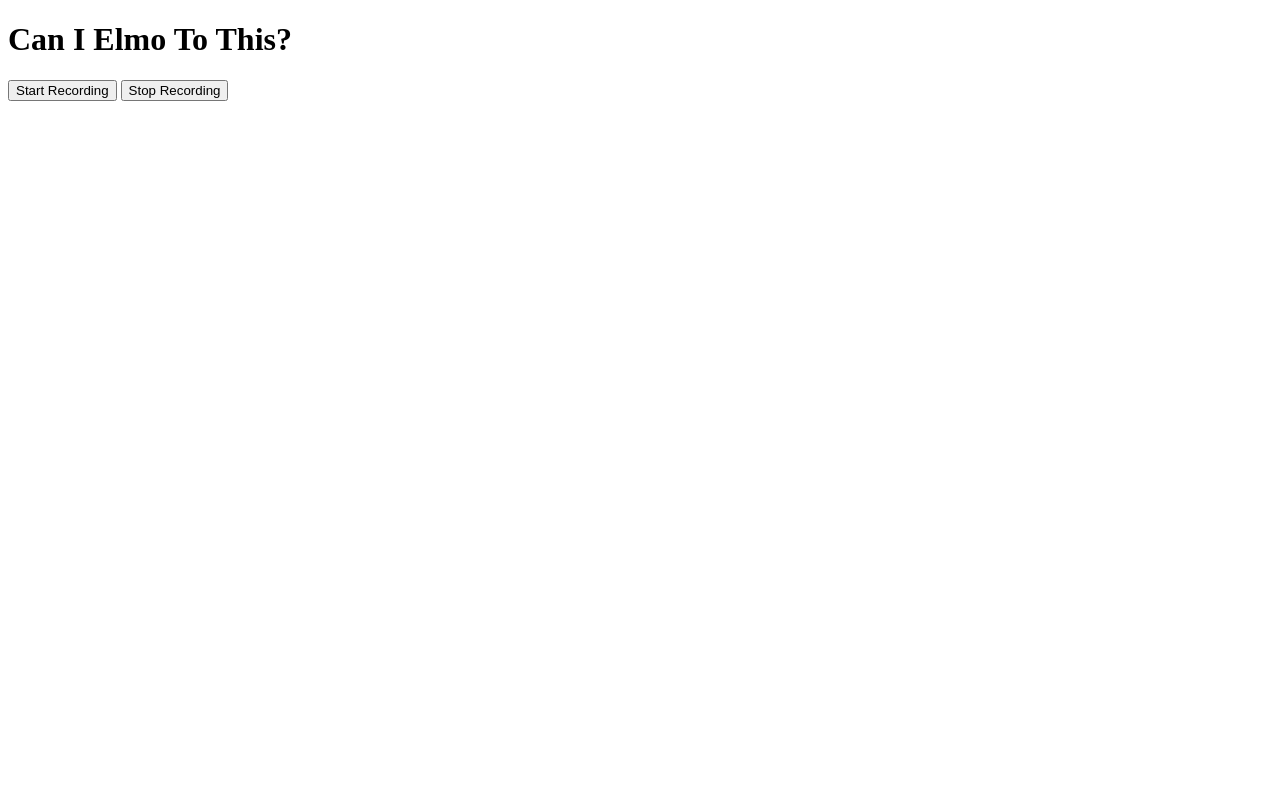
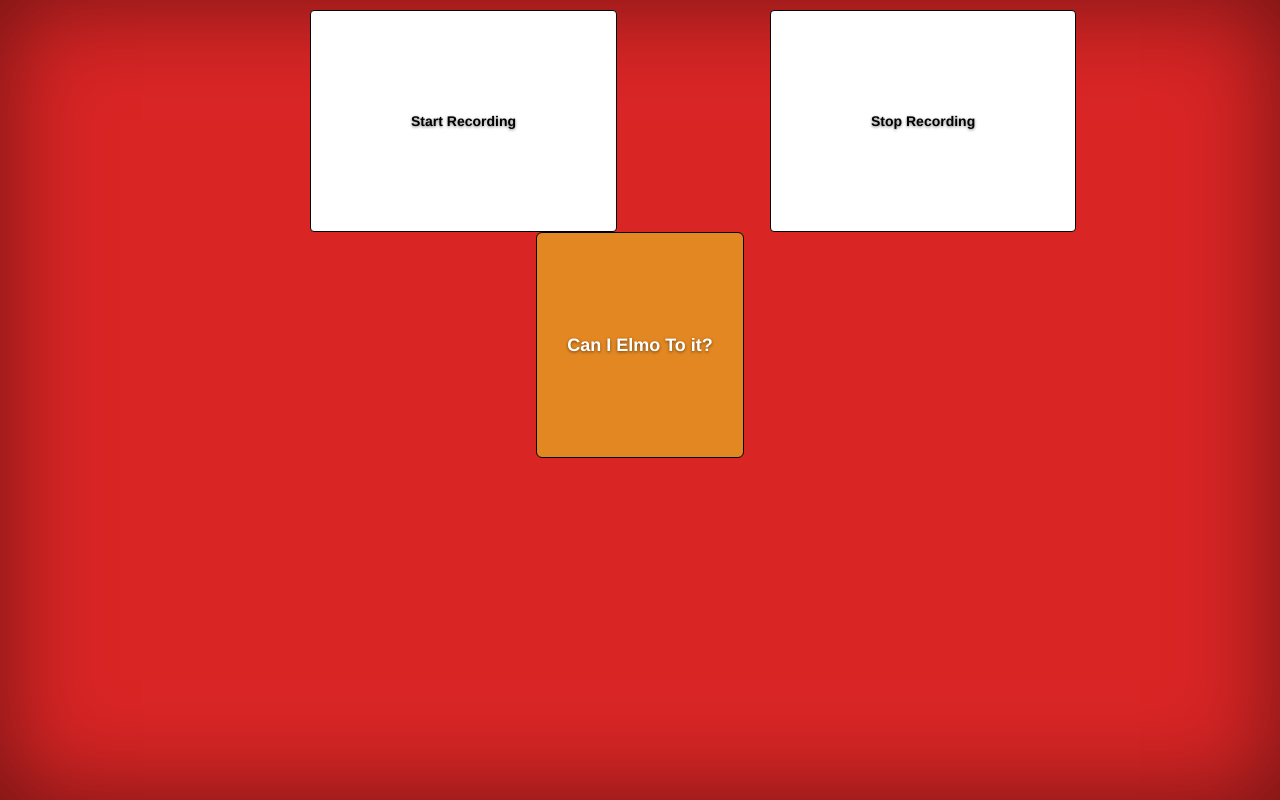
Before and after one commit to broluwo/ciett, a website: page spa/index.html in a window 1280 px wide. Drawn offline with nearby package versions, Linux system fonts and the light colour scheme.

Commit message:
Moving T's changes around.

```diff
--- a/spa/index.html
+++ b/spa/index.html
@@ -1,16 +1,61 @@
 <!DOCTYPE html>
-<html>
+<html lang="en">
   <head>
-    <link rel='stylesheet' type='text/css' href='main.css'/>
+    <meta charset="utf-8">
+    <meta http-equiv="X-UA-Compatible" content="IE=edge">
+    <meta name="viewport" content="width=device-width, initial-scale=1">
+    <!-- The above 3 meta tags *must* come first in the head; any other head content must come *after* these tags -->
+    <meta name="description" content="">
+    <meta name="author" content="">
+    <link rel="icon" href="../favicon.ico">
+
+    <title>Can I Elmo To it?</title>
+
+    <!-- Bootstrap core CSS -->
+    <link href="css/bootstrap.min.css" rel="stylesheet">
+
+    <!-- Custom styles for this template -->
+    <link rel='stylesheet' type='text/css' href='css/main.css'/>
     <script type='text/javascript' src='js/recorderjs/recorderWorker.js'></script>
     <script type='text/javascript' src='js/recorderjs/recorder.js'></script>
     <script type='text/javascript' src='js/main.js'></script>
+    <!-- HTML5 shim and Respond.js for IE8 support of HTML5 elements and media queries -->
+    <!--[if lt IE 9]>
+      <script src="https://oss.maxcdn.com/html5shiv/3.7.2/html5shiv.min.js"></script>
+      <script src="https://oss.maxcdn.com/respond/1.4.2/respond.min.js"></script>
+    <![endif]-->
   </head>
+
   <body>
-    <h1>Can I Elmo To This?</h1>
 
-    <button onclick="ciett.onAudioIconClick()">Start Recording</button>
-    <button onclick="ciett.stopRecording()">Stop Recording</button>
-    <p id="elmotothis"></p>
+    <div class="site-wrapper">
+
+      <div class="site-wrapper-inner">
+
+        <div class="cover-container">
+
+          <div class="inner cover">
+	    <div class="row">
+	      <div class="col-xs-4 "><a href="javascript:;" onclick="ciett.onAudioIconClick()" class="btn btn-lg2 btn-eye"> Start Recording</a></div>
+	      <div class="col-xs-4"></div>
+	      <div class="col-xs-4"><a href="javascript:;" onclick="ciett.stopRecording()"  class="btn btn-lg2 btn-eye"> Stop Recording</a></div>
+	    </div>
+	    <p class="lead">
+	      <a href="#" class="btn btn-lg btn-nose">Can I Elmo To it?</a>
+	    </p>
+          </div>
+
+
+        </div>
+
+      </div>
+
+    </div>
+
+    <!-- Bootstrap core JavaScript
+	 ================================================== -->
+    <!-- Placed at the end of the document so the pages load faster -->
+    <script src="https://ajax.googleapis.com/ajax/libs/jquery/1.11.3/jquery.min.js"></script>
+    <script src="js/bootstrap.min.js"></script>
   </body>
 </html>
```
Also changed, not shown: temp/index.html (deleted, +0 -60 lines), spa/css/bootstrap-theme.min.css (renamed from temp/css/bootstrap-theme.min.css), spa/css/bootstrap.min.css (renamed from temp/css/bootstrap.min.css), spa/css/main.css (renamed from temp/cover.css), spa/js/bootstrap.min.js (renamed from temp/js/bootstrap.min.js), spa/js/npm.js (renamed from temp/js/npm.js), spa/main.css (added).
